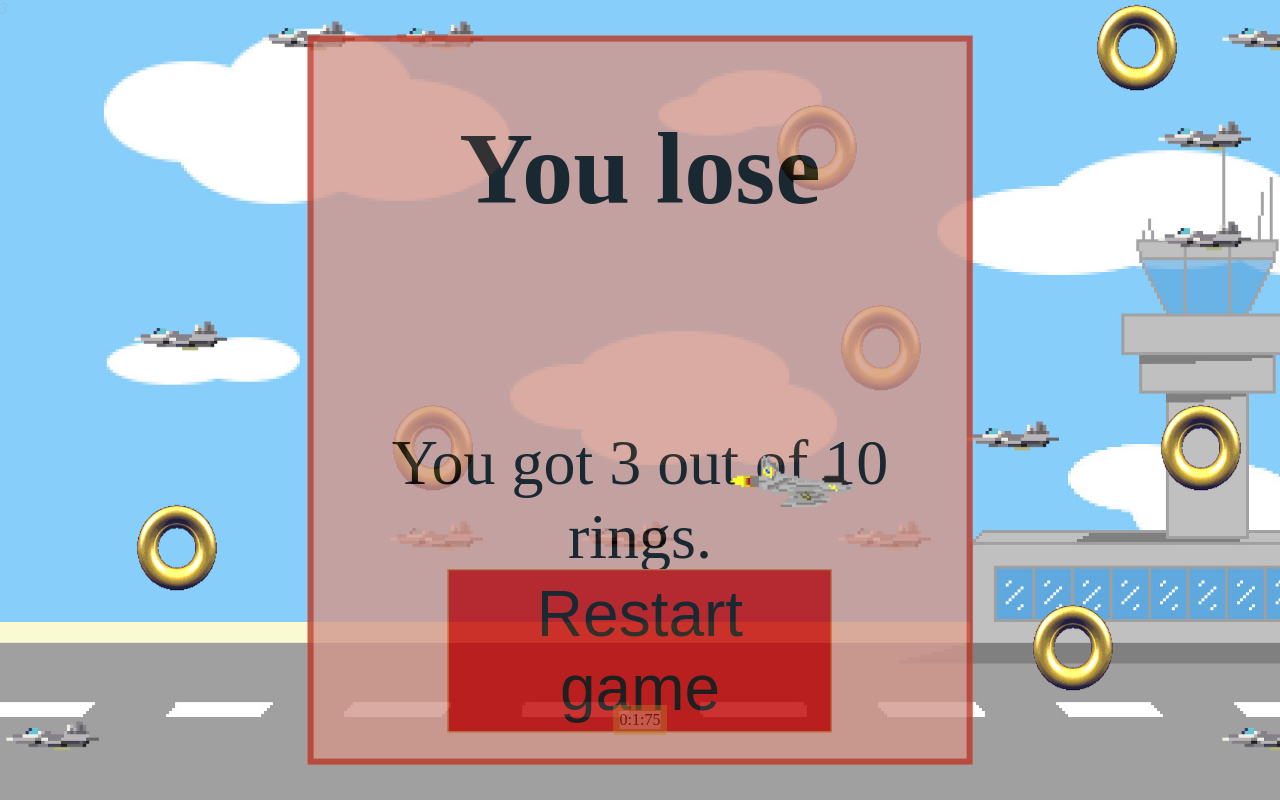
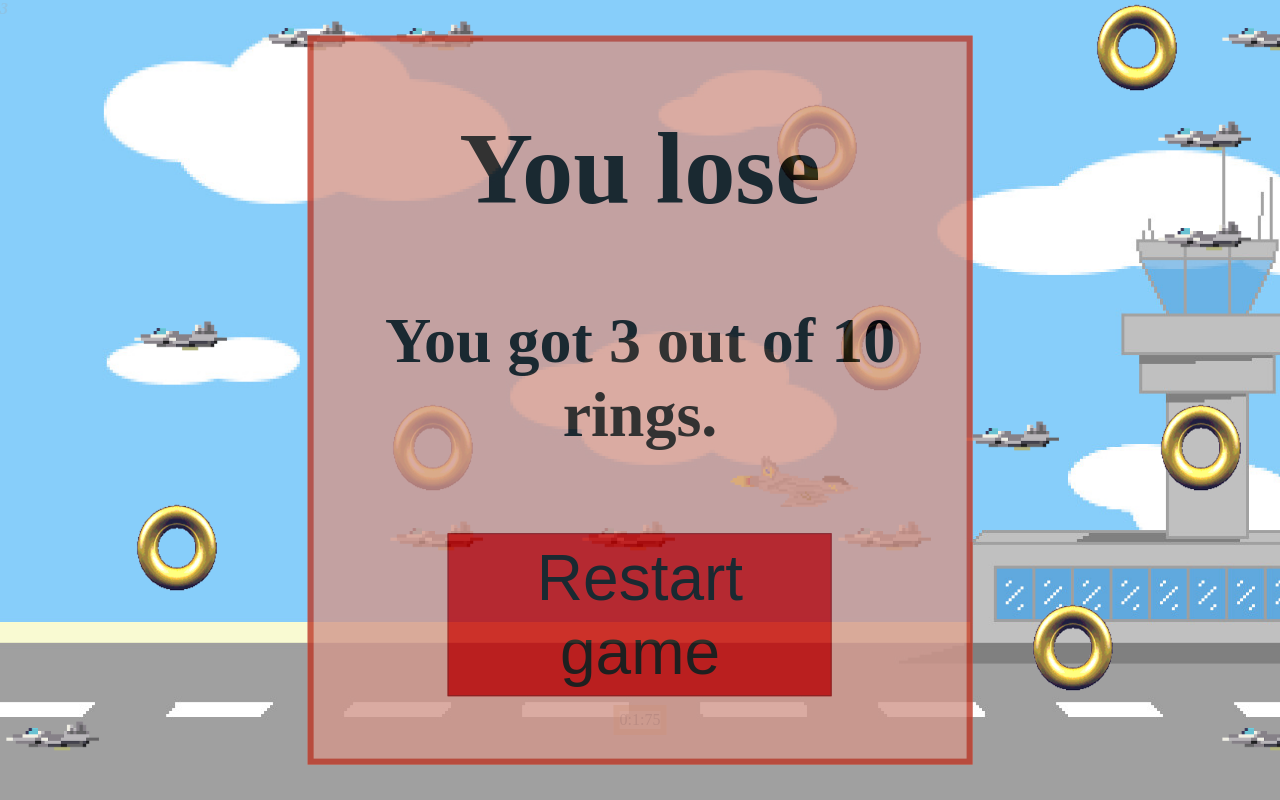
Before and after one commit to peppermint25/AnguarGame, an Angular app: page / in a window 1280 px wide. Both pictures are taken after a click on the button "Start game". Shown: the top 800 px of the page. Built offline with nearby package versions, Linux system fonts and the light colour scheme.

Commit message:
Stopped being able to move after game being lost

```diff
--- a/package.json
+++ b/package.json
@@ -19,6 +19,7 @@
     "@angular/platform-browser": "^15.2.0",
     "@angular/platform-browser-dynamic": "^15.2.0",
     "@angular/router": "^15.2.0",
+    "@types/node": "^18.15.6",
     "jquery": "^3.6.4",
     "rxjs": "~7.8.0",
     "tslib": "^2.3.0",
--- a/src/app/my-game/my-game.component.css
+++ b/src/app/my-game/my-game.component.css
@@ -259,6 +259,7 @@ button{
     border: 0.5vw solid rgb(190, 55, 37);
     padding: 3vw;
     opacity: 0.8;
+    z-index: 8;
 }
 
 #game_lose_component h1{
@@ -273,7 +274,7 @@ button{
 }
 
 #game_lose_component h4{
-    top: 30%;
+    top: 35%;
     left: 50%;
     width: 80%;
     font-size: 5vw;
@@ -294,12 +295,12 @@ button{
 
 #game_lose_component button {
     position: absolute;
-    top: 85%;
+    top: 80%;
     background-color: rgb(193, 0, 0);
     left: 50%;
     transform: translate(-50%, -50%);
     padding: 0.5vw;
     width : 30vw;
     font-size: 5vw;
-    border: 1px solid rgb(190, 124, 37);
+    border: 1px solid rgb(124, 4, 4);
 }
--- a/src/app/my-game/my-game.component.html
+++ b/src/app/my-game/my-game.component.html
@@ -59,7 +59,7 @@
         </div>
         <div id="game_lose_component" *ngIf="game_lose_token">
             <h1>You lose</h1>
-            <p> You got {{collected_rings}} out of {{ring_count}} rings.</p>
+            <h4> You got {{collected_rings}} out of {{ring_count}} rings.</h4>
             <button (click)="refresh()" id="">Restart game</button>
         </div>
     </div>
--- a/src/app/my-game/my-game.component.ts
+++ b/src/app/my-game/my-game.component.ts
@@ -85,6 +85,9 @@ export class MyGameComponent {
       if (this.game_launch_token) {
         this.itialize_game();
         this.ring_count = this.countRings(this.GameMap)
+        this.PlaneX = 0.3*this.airport_width
+        this.PlaneY = 0.8*this.airport_height
+        console.log(this.PlaneX, this.PlaneY)
       }
     });
   }
@@ -165,10 +168,12 @@ export class MyGameComponent {
 
   // plane = document.querySelector("#plane") as HTMLElement;
 
+  gamecode : any;
+
   gameplay_movement(){
     if(this.game_start_token) {
-      if(this.game_end_token == false){
-        setInterval(() => {
+      if(!this.game_end_token){
+        this.gamecode = setInterval(() => {
           // this.plane = document.querySelector("#plane") as HTMLElement;
           this.PlaneY -= this.SpeedY;
           this.PlaneX += this.SpeedX;
@@ -209,16 +214,21 @@ export class MyGameComponent {
               this.SpeedX -= slowdown;
             }
           }
-
+          console.log("running");
           this.ring_check_delete();
           this.enemies_game_end();
         }, 30)
-      }else{
+      }else if(this.game_end_token == true){
+        if(this.gamecode){
+          clearInterval(this.gamecode)
+          this.gamecode = null;
+        }
         this.SpeedX = 0;
         this.SpeedY = 0;
         console.log("ended");
+
       }
-  }
+    }
   }
 
   ring_check_delete(){
@@ -255,6 +265,7 @@ export class MyGameComponent {
           self.game_lose_token = true;
           self.SpeedX = 0;
           self.SpeedY = 0;
+          this.gameplay_movement();
         }
     });
   }
```
Also changed, not shown: 1 other file (tests, documents, lock files or other folders).
